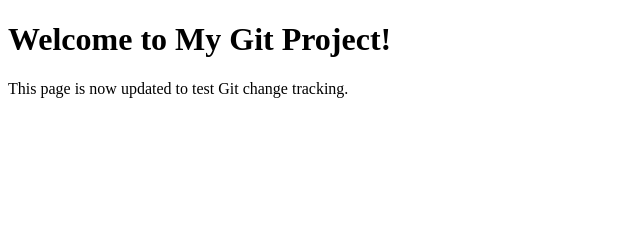
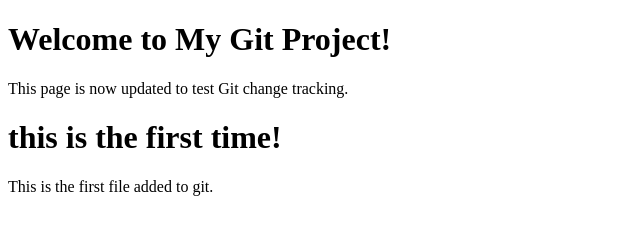
Before and after one commit to chandana1069/My_first_repo, a plain HTML site: page index.html in a window 1280 px wide. Shown: the whole page, without its empty margins (0-640 px from the left). Drawn offline with Linux system fonts and the light colour scheme.

Commit message:
Update index.html

```diff
--- a/index.html
+++ b/index.html
@@ -6,5 +6,7 @@
 <body>
    <h1>Welcome to My Git Project!</h1>
 <p>This page is now updated to test Git change tracking.</p>
+    <h1>this is the first time!</h1>
+<p>This is the first file added to git.</p>
 </body>
 </html>
```
